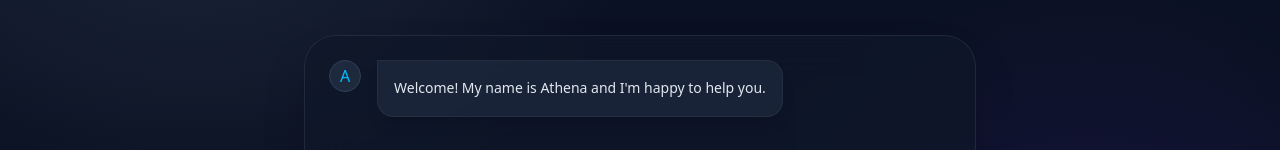
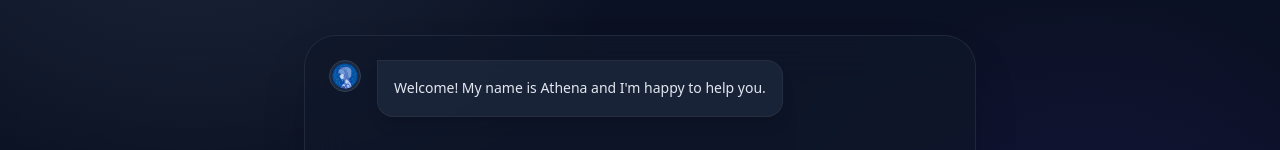
Before and after one commit to kaiden-A/athena-guide, a Next.js app: page / in a window 1280 px wide. Shown: the part 324-474 px from the top of the page. Built offline with nearby package versions, Linux system fonts and the light colour scheme.

Commit message:
athena new design

```diff
--- a/app/page.tsx
+++ b/app/page.tsx
@@ -74,7 +74,11 @@ export default function AthenaChat() {
                 <div key={i} className={`flex items-start ${msg.isUser ? 'justify-end' : ''} space-x-4 animate-reveal`}>
                   {!msg.isUser && (
                     <div className="shrink-0 w-8 h-8 rounded-full bg-slate-800 flex items-center justify-center text-sky-400 border border-slate-700">
-                      A
+                      <img
+                        src="/athena_logo_v3.svg" // Update this with your actual image path
+                        alt="Athena - Motion-U Guide Avatar"
+                        className="w-full h-full object-cover" // Ensures the image fills the container beautifully
+                      />
                     </div>
                   )}
                   <div className={`p-4 rounded-2xl rounded-tl-none border border-white/5 shadow-lg max-w-[85%] ${
```
